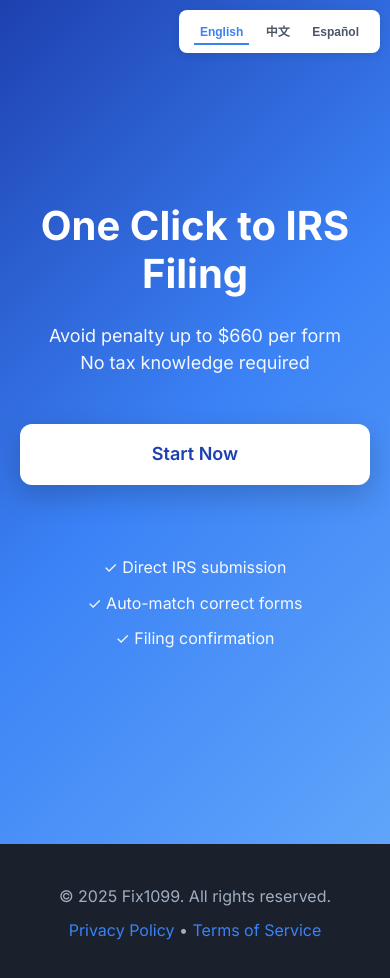
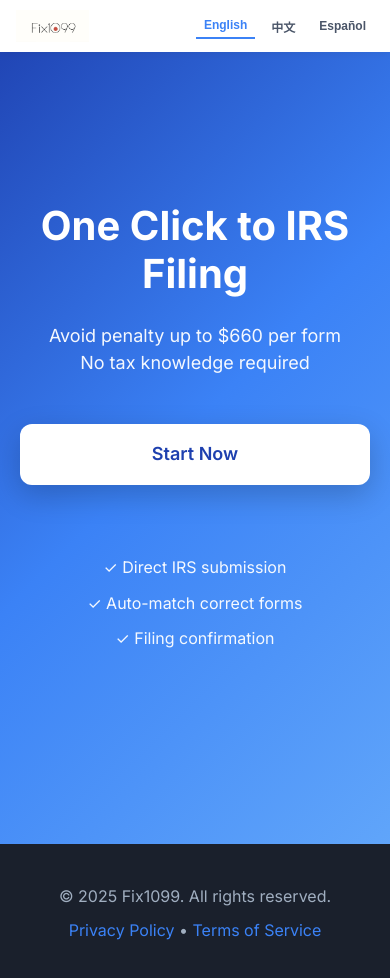
Before and after one commit to airapid2006/fix1099, a plain HTML site: page index.html in a window 390 px wide. Drawn offline with Linux system fonts and the light colour scheme.

Commit message:
Update index.html

```diff
--- a/index.html
+++ b/index.html
@@ -9,15 +9,31 @@
         * { margin: 0; padding: 0; box-sizing: border-box; }
         body { font-family: 'Inter', -apple-system, BlinkMacSystemFont, 'Segoe UI', sans-serif; line-height: 1.6; color: #2d3748; background: #f7fafc; }
 
+        .top-bar {
+            position: fixed;
+            top: 0;
+            left: 0;
+            right: 0;
+            background: white;
+            padding: 12px 32px;
+            box-shadow: 0 2px 8px rgba(0,0,0,0.06);
+            z-index: 1001;
+            display: flex;
+            justify-content: space-between;
+            align-items: center;
+        }
+        .logo-link {
+            display: flex;
+            align-items: center;
+        }
+        .logo {
+            height: 40px;
+            width: auto;
+        }
+
         .language-switcher {
-            position: fixed;
-            top: 20px;
-            right: 20px;
-            background: white;
-            padding: 10px 20px;
-            border-radius: 8px;
-            box-shadow: 0 2px 8px rgba(0,0,0,0.1);
-            z-index: 1000;
+            display: flex;
+            gap: 8px;
         }
         .language-switcher button {
             background: none;
@@ -26,8 +42,7 @@
             font-size: 14px;
             font-weight: 600;
             cursor: pointer;
-            padding: 5px 10px;
-            margin: 0 5px;
+            padding: 6px 12px;
             transition: color 0.3s;
         }
         .language-switcher button:hover { color: #3b82f6; }
@@ -108,15 +123,15 @@
         }
 
         @media (max-width: 768px) {
-            .language-switcher {
-                top: 10px;
-                right: 10px;
-                padding: 8px 12px;
+            .top-bar {
+                padding: 10px 16px;
+            }
+            .logo {
+                height: 32px;
             }
             .language-switcher button {
                 font-size: 12px;
-                padding: 4px 6px;
-                margin: 0 3px;
+                padding: 4px 8px;
             }
             .btn-hero {
                 padding: 16px 50px;
@@ -130,10 +145,15 @@
     </style>
 </head>
 <body>
-    <div class="language-switcher">
-        <button onclick="switchLanguage('en')" id="btn-en" class="active">English</button>
-        <button onclick="switchLanguage('zh')" id="btn-zh">中文</button>
-        <button onclick="switchLanguage('es')" id="btn-es">Español</button>
+    <div class="top-bar">
+        <a href="index.html" class="logo-link">
+            <img src="logo.png" alt="Fix1099" class="logo">
+        </a>
+        <div class="language-switcher">
+            <button onclick="switchLanguage('en')" id="btn-en" class="active">English</button>
+            <button onclick="switchLanguage('zh')" id="btn-zh">中文</button>
+            <button onclick="switchLanguage('es')" id="btn-es">Español</button>
+        </div>
     </div>
 
     <div class="hero">
```
